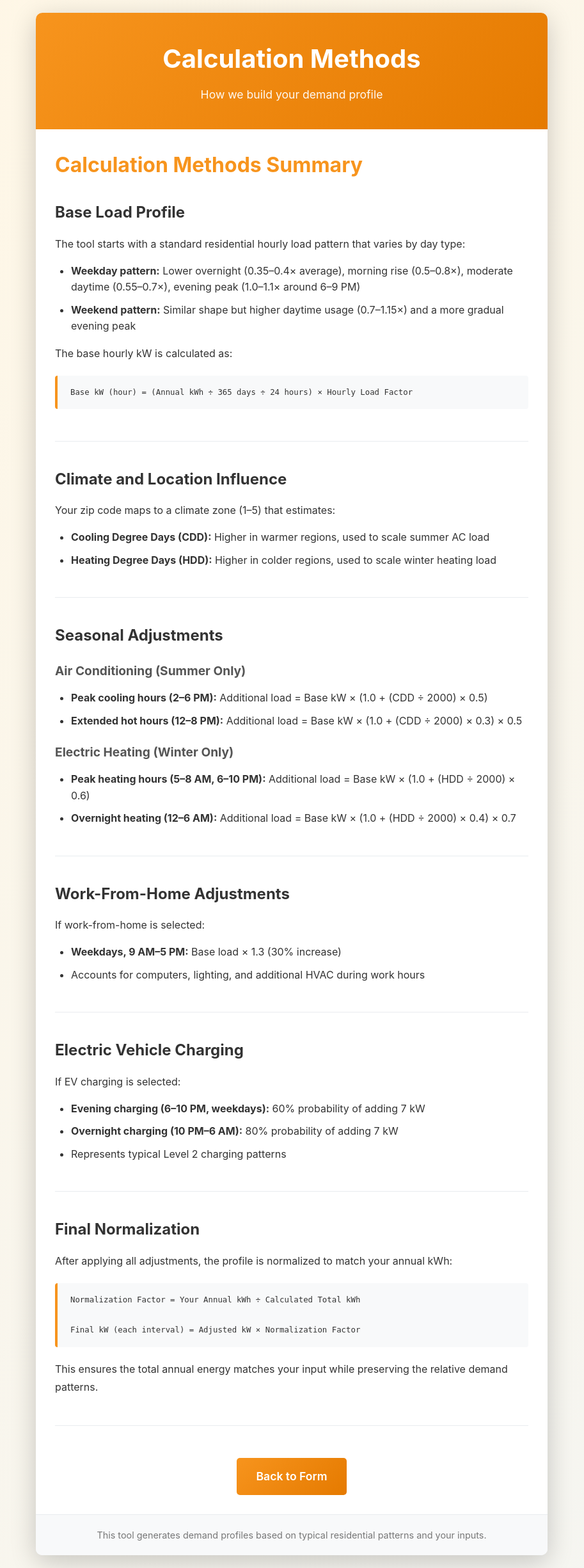
After one commit to coreysol/energytools, a PHP site: page /methods.php in a window 1280 px wide. The commit adds this page. Shown: the whole page at 64% size, without its empty margins (184-1097 px from the left). Run offline with PHP 8.4, Linux system fonts and the light colour scheme.

Commit message:
Add calculation methods documentation page and link from main page
- Create methods.php with detailed explanation of calculation formulas
- Add link to methods page in data sources section on index.php
- Add CSS styling for methods page (formula boxes, section spacing)
- Document base load profiles, seasonal adjustments, WFH, EV charging, and normalization

```diff
--- a/assets/css/style.css
+++ b/assets/css/style.css
@@ -222,6 +222,109 @@ footer {
     color: #f7941d;
 }
 
+/* Methods page styles */
+.methods-container {
+    padding: 30px;
+}
+
+.methods-content {
+    max-width: 900px;
+    margin: 0 auto;
+}
+
+.methods-content h2 {
+    color: #f7941d;
+    margin-bottom: 30px;
+    font-size: 2em;
+}
+
+.method-section {
+    margin-bottom: 40px;
+    padding-bottom: 30px;
+    border-bottom: 1px solid #e9ecef;
+}
+
+.method-section:last-child {
+    border-bottom: none;
+}
+
+.method-section h3 {
+    color: #333;
+    margin-bottom: 15px;
+    font-size: 1.5em;
+}
+
+.method-section h4 {
+    color: #555;
+    margin-top: 20px;
+    margin-bottom: 10px;
+    font-size: 1.2em;
+}
+
+.method-section ul {
+    margin: 15px 0;
+    padding-left: 25px;
+}
+
+.method-section li {
+    margin: 10px 0;
+    line-height: 1.6;
+}
+
+.method-section p {
+    margin: 15px 0;
+    line-height: 1.8;
+}
+
+.formula {
+    background: #f8f9fa;
+    border-left: 4px solid #f7941d;
+    padding: 15px 20px;
+    margin: 20px 0;
+    border-radius: 4px;
+    font-family: 'Courier New', monospace;
+}
+
+.formula code {
+    display: block;
+    color: #333;
+    font-size: 0.95em;
+    line-height: 1.8;
+}
+
+.data-sources {
+    margin-top: 40px;
+    padding: 25px;
+    background: #f8f9fa;
+    border-radius: 5px;
+    border: 1px solid #e9ecef;
+}
+
+.data-sources h2 {
+    color: #f7941d;
+    margin-bottom: 15px;
+    font-size: 1.5em;
+}
+
+.data-sources ul {
+    margin: 15px 0;
+    padding-left: 25px;
+}
+
+.data-sources li {
+    margin: 10px 0;
+    line-height: 1.6;
+}
+
+.data-sources-note {
+    margin-top: 20px;
+    padding: 15px;
+    background: #fff4e5;
+    border-radius: 4px;
+    font-style: italic;
+    color: #666;
+}
+
 /* Responsive design */
 @media (max-width: 768px) {
     header h1 {
--- a/index.php
+++ b/index.php
@@ -188,6 +188,11 @@ if (isset($_GET['has_ev'])) {
                     For exact historical usage, download Green Button or interval data from your
                     electric utility if available.
                 </p>
+                <p style="margin-top: 20px;">
+                    <a href="methods.php" style="color: #f7941d; font-weight: 600; text-decoration: underline;">
+                        Learn more about the calculation methods and formulas used →
+                    </a>
+                </p>
             </section>
         </main>
 
--- /dev/null
+++ b/methods.php
@@ -0,0 +1,119 @@
+<?php
+/**
+ * Calculation Methods Documentation Page
+ */
+
+require_once __DIR__ . '/includes/config.php';
+?>
+<!DOCTYPE html>
+<html lang="en">
+<head>
+    <meta charset="UTF-8">
+    <meta name="viewport" content="width=device-width, initial-scale=1.0">
+    <title>Calculation Methods - Demand Profile Generator</title>
+    <link rel="stylesheet" href="assets/css/style.css">
+</head>
+<body>
+    <div class="container">
+        <header>
+            <h1>Calculation Methods</h1>
+            <p class="subtitle">How we build your demand profile</p>
+        </header>
+
+        <main class="methods-container">
+            <div class="methods-content">
+                <h2>Calculation Methods Summary</h2>
+
+                <section class="method-section">
+                    <h3>Base Load Profile</h3>
+                    <p>
+                        The tool starts with a standard residential hourly load pattern that varies by day type:
+                    </p>
+                    <ul>
+                        <li><strong>Weekday pattern:</strong> Lower overnight (0.35–0.4× average), morning rise (0.5–0.8×), moderate daytime (0.55–0.7×), evening peak (1.0–1.1× around 6–9 PM)</li>
+                        <li><strong>Weekend pattern:</strong> Similar shape but higher daytime usage (0.7–1.15×) and a more gradual evening peak</li>
+                    </ul>
+                    <p>
+                        The base hourly kW is calculated as:
+                    </p>
+                    <div class="formula">
+                        <code>Base kW (hour) = (Annual kWh ÷ 365 days ÷ 24 hours) × Hourly Load Factor</code>
+                    </div>
+                </section>
+
+                <section class="method-section">
+                    <h3>Climate and Location Influence</h3>
+                    <p>
+                        Your zip code maps to a climate zone (1–5) that estimates:
+                    </p>
+                    <ul>
+                        <li><strong>Cooling Degree Days (CDD):</strong> Higher in warmer regions, used to scale summer AC load</li>
+                        <li><strong>Heating Degree Days (HDD):</strong> Higher in colder regions, used to scale winter heating load</li>
+                    </ul>
+                </section>
+
+                <section class="method-section">
+                    <h3>Seasonal Adjustments</h3>
+
+                    <h4>Air Conditioning (Summer Only)</h4>
+                    <ul>
+                        <li><strong>Peak cooling hours (2–6 PM):</strong> Additional load = Base kW × (1.0 + (CDD ÷ 2000) × 0.5)</li>
+                        <li><strong>Extended hot hours (12–8 PM):</strong> Additional load = Base kW × (1.0 + (CDD ÷ 2000) × 0.3) × 0.5</li>
+                    </ul>
+
+                    <h4>Electric Heating (Winter Only)</h4>
+                    <ul>
+                        <li><strong>Peak heating hours (5–8 AM, 6–10 PM):</strong> Additional load = Base kW × (1.0 + (HDD ÷ 2000) × 0.6)</li>
+                        <li><strong>Overnight heating (12–6 AM):</strong> Additional load = Base kW × (1.0 + (HDD ÷ 2000) × 0.4) × 0.7</li>
+                    </ul>
+                </section>
+
+                <section class="method-section">
+                    <h3>Work-From-Home Adjustments</h3>
+                    <p>
+                        If work-from-home is selected:
+                    </p>
+                    <ul>
+                        <li><strong>Weekdays, 9 AM–5 PM:</strong> Base load × 1.3 (30% increase)</li>
+                        <li>Accounts for computers, lighting, and additional HVAC during work hours</li>
+                    </ul>
+                </section>
+
+                <section class="method-section">
+                    <h3>Electric Vehicle Charging</h3>
+                    <p>
+                        If EV charging is selected:
+                    </p>
+                    <ul>
+                        <li><strong>Evening charging (6–10 PM, weekdays):</strong> 60% probability of adding 7 kW</li>
+                        <li><strong>Overnight charging (10 PM–6 AM):</strong> 80% probability of adding 7 kW</li>
+                        <li>Represents typical Level 2 charging patterns</li>
+                    </ul>
+                </section>
+
+                <section class="method-section">
+                    <h3>Final Normalization</h3>
+                    <p>
+                        After applying all adjustments, the profile is normalized to match your annual kWh:
+                    </p>
+                    <div class="formula">
+                        <code>Normalization Factor = Your Annual kWh ÷ Calculated Total kWh</code><br>
+                        <code>Final kW (each interval) = Adjusted kW × Normalization Factor</code>
+                    </div>
+                    <p>
+                        This ensures the total annual energy matches your input while preserving the relative demand patterns.
+                    </p>
+                </section>
+
+                <div style="margin-top: 40px; text-align: center;">
+                    <a href="index.php" class="btn-primary" style="display: inline-block; text-decoration: none;">Back to Form</a>
+                </div>
+            </div>
+        </main>
+
+        <footer>
+            <p>This tool generates demand profiles based on typical residential patterns and your inputs.</p>
+        </footer>
+    </div>
+</body>
+</html>
```
